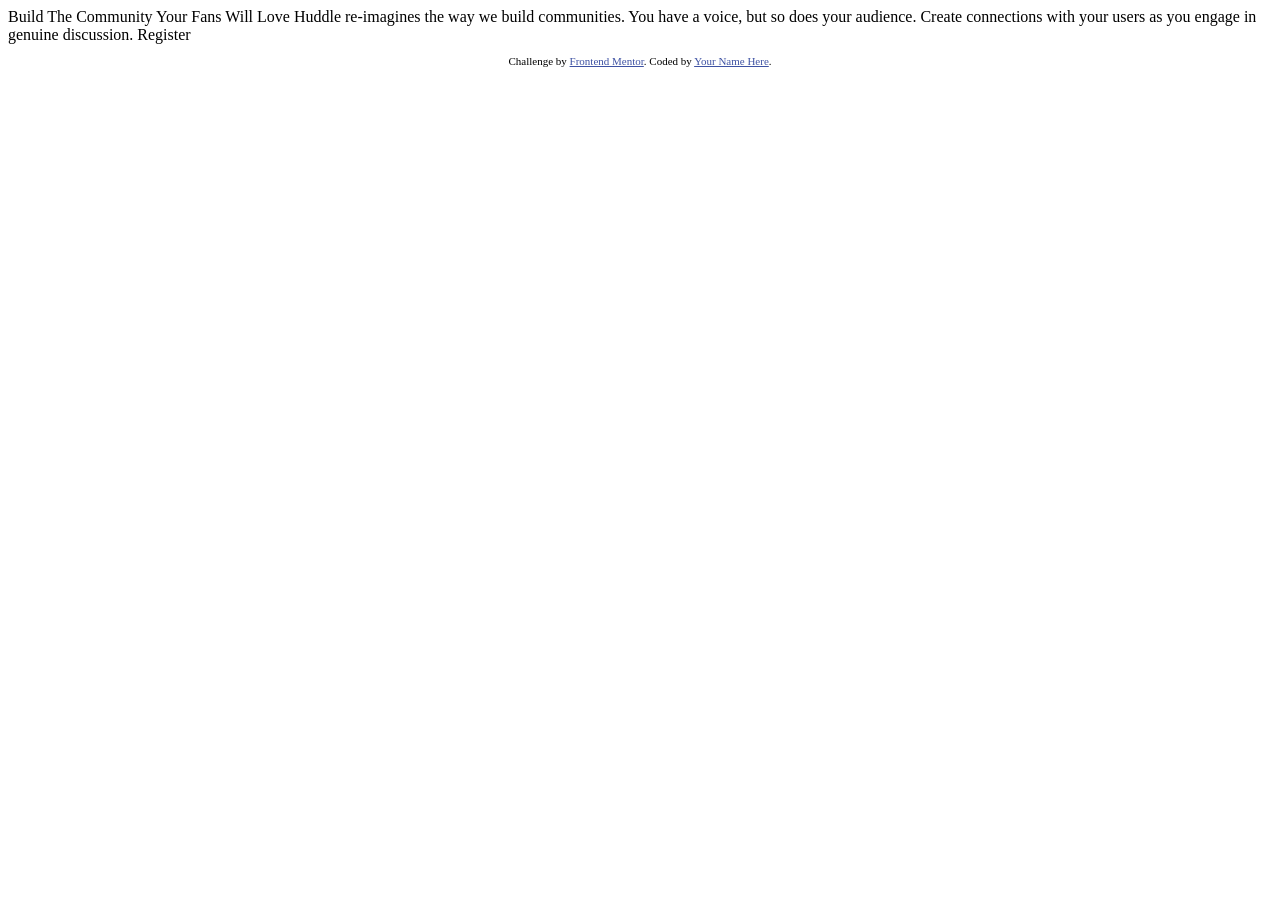
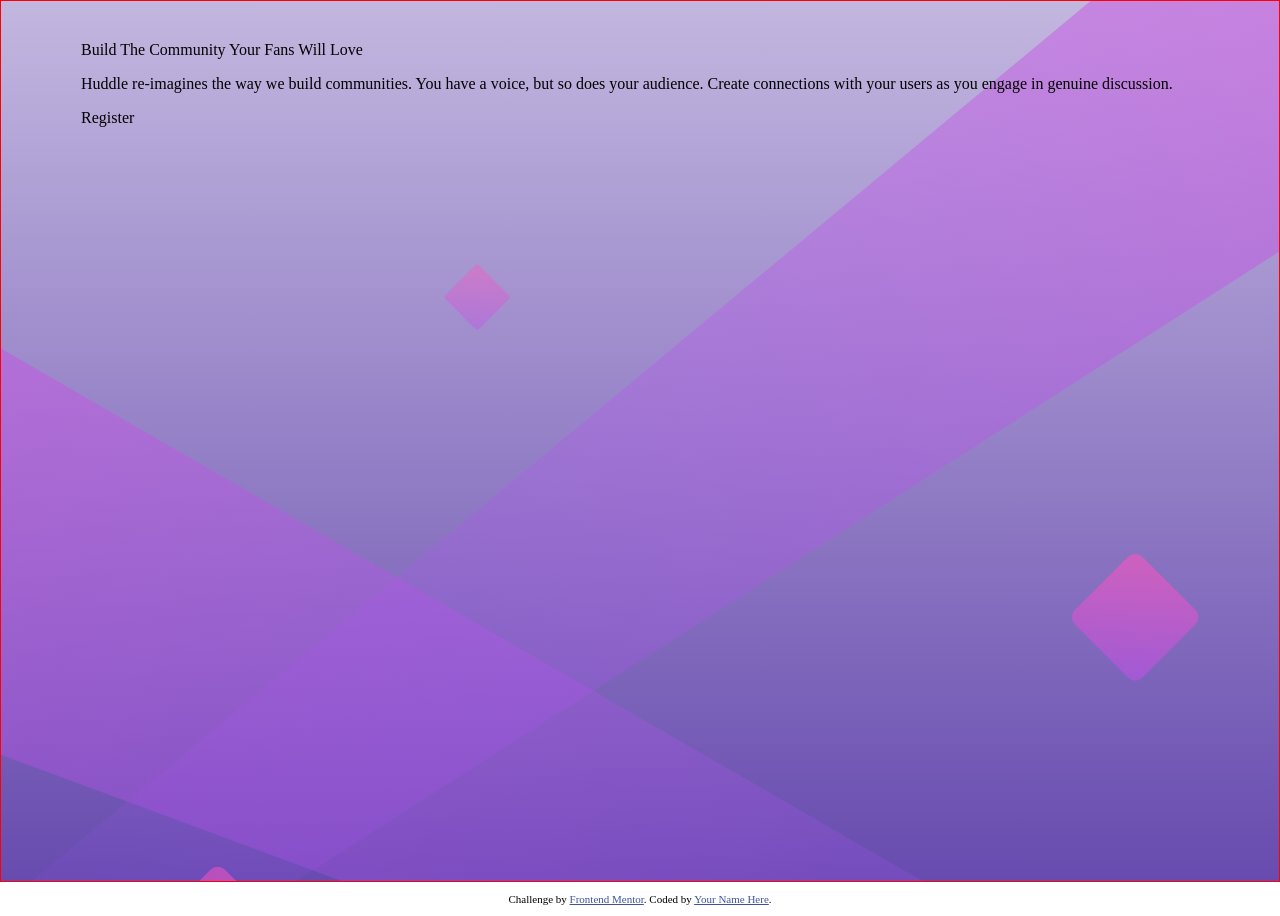
Before and after one commit to Pipe12/huddle-landing-page, a plain HTML site: page index.html in a window 1280 px wide. Before the commit the page ends 800 px from the top, so only its background shows below. Drawn offline with Linux system fonts and the light colour scheme.

Commit message:
add a background

```diff
--- a/css/style.css
+++ b/css/style.css
@@ -1,4 +1,23 @@
+body {
+  margin: 0;
+  font-size: 16px;
+}
 
+.bucket {
+  border: 1px solid red;
+  height: 100vh;
+
+  background-image: url(../images/bg-mobile.svg), linear-gradient(hsla(257, 40%, 49%, 0.4), hsla(257, 40%, 49%, 1));
+  background-repeat: no-repeat;
+  background-size: 100%;
+
+  /* margin-top: 5em;
+  margin-bottom: 5em;
+  margin-left: 2.5em;
+  margin-right: 2.5em; */
+
+  padding: 2.5em 5em;
+}
 
 .attribution { font-size: 11px; text-align: center; }
 .attribution a { color: hsl(228, 45%, 44%); }
--- a/index.html
+++ b/index.html
@@ -14,9 +14,7 @@
 
   <div class="bucket">
     Build The Community Your Fans Will Love
-
-    Huddle re-imagines the way we build communities. You have a voice, but so does your audience.
-    Create connections with your users as you engage in genuine discussion.
+    <p>Huddle re-imagines the way we build communities. You have a voice, but so does your audience. Create connections with your users as you engage in genuine discussion.</p>
 
     Register
   </div>
```
